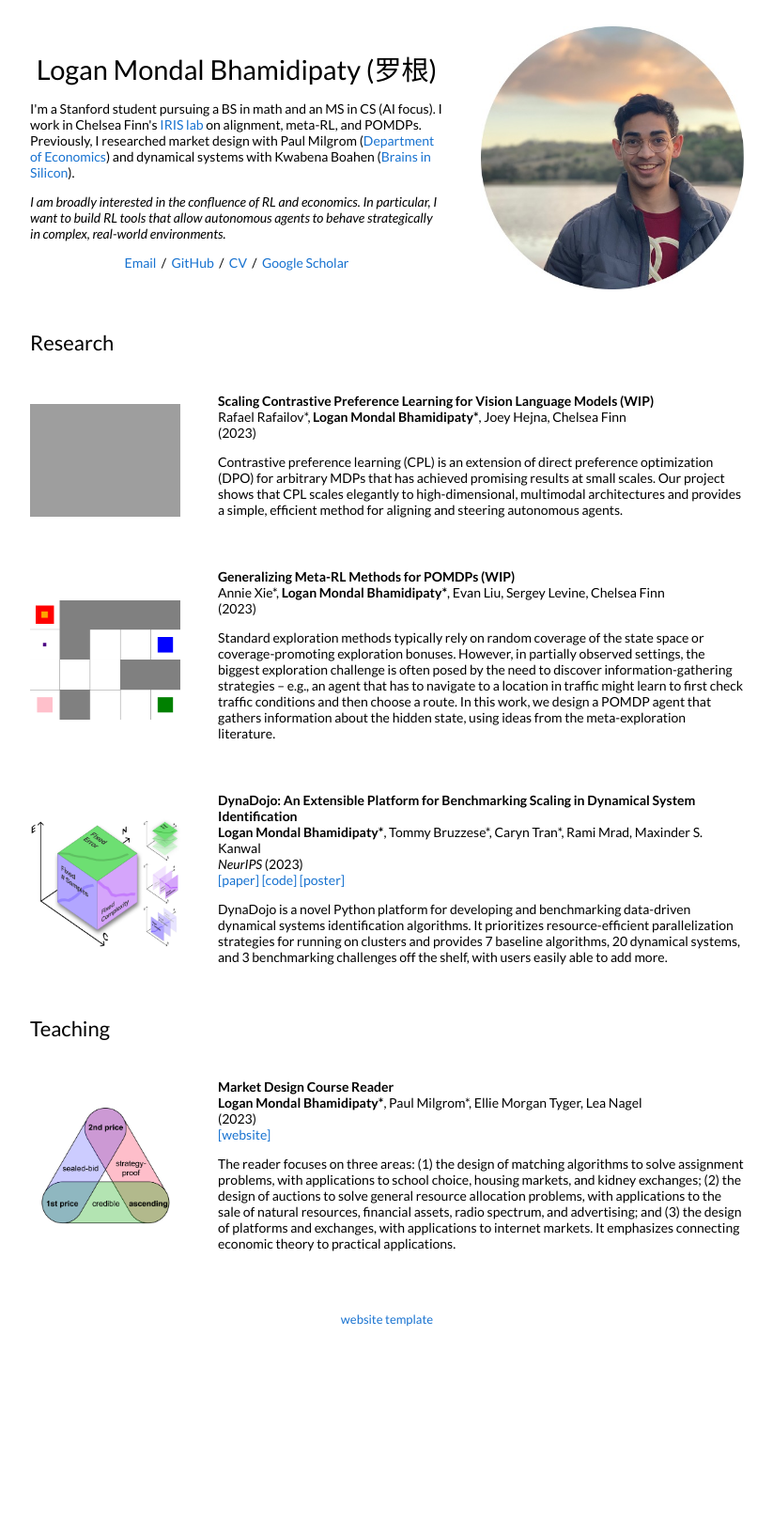
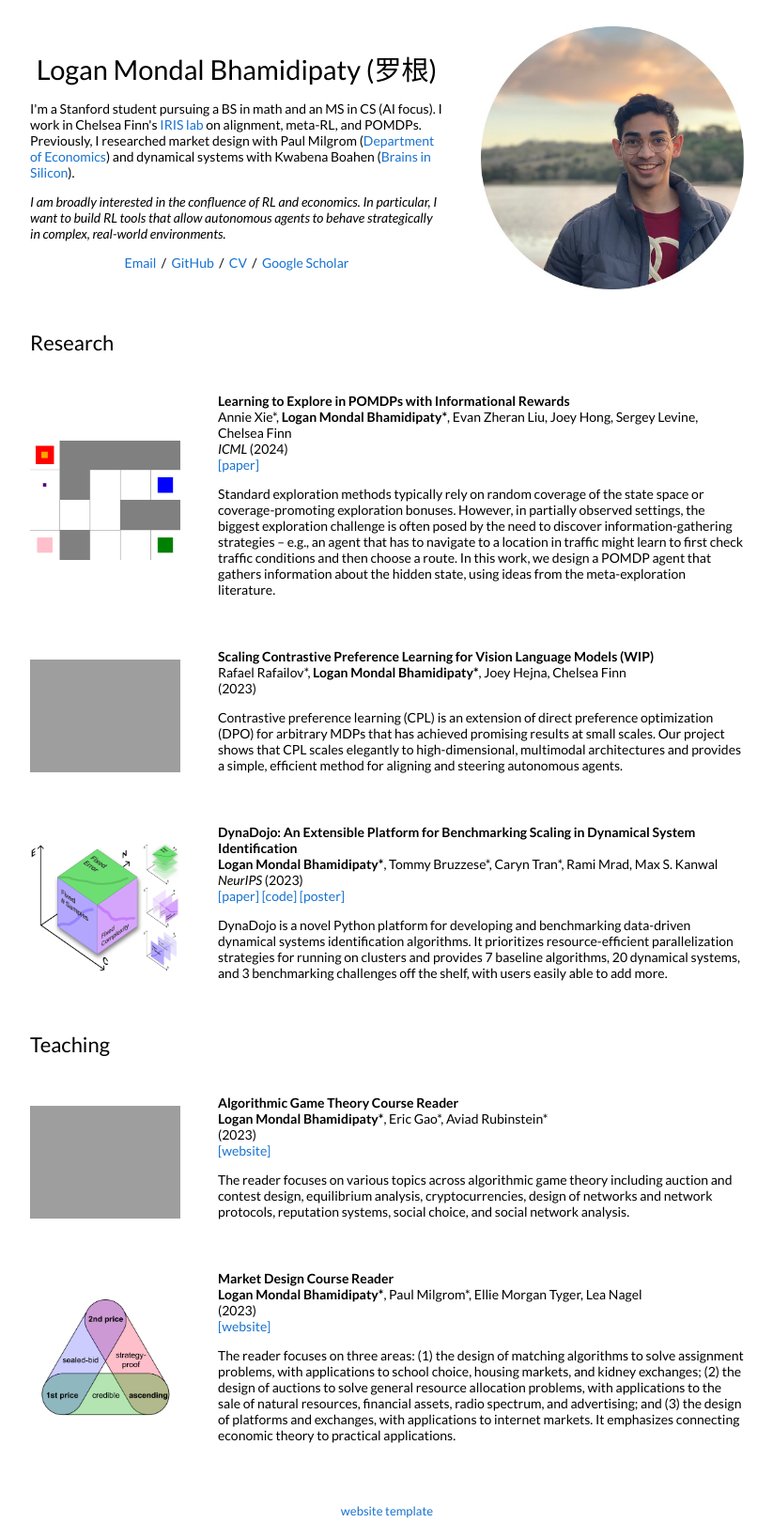
Before and after one commit to FlyingWorkshop/logan-mondal-bhamidipaty, a Jekyll site: the page built from _posts/2023-12-16-pomdp.md, in a window 1280 px wide. Shown: the whole page at 94% size, without its empty margins (228-1051 px from the left). Built offline with Jekyll 4.4.1, drawn with Linux system fonts in a browser that asks for light colours; our own code applies the rules of GitHub Pages for plain Markdown files; before the commit the page ends 1433 px from its top, so only the background shows below that.

Commit message:
minor updates

```diff
--- a/_posts/2023-12-16-pomdp.md
+++ b/_posts/2023-12-16-pomdp.md
@@ -1,8 +1,10 @@
 ---
-title:  Generalizing Meta-RL Methods for POMDPs (WIP)
-date:   2023-12-16 11:54:37 -0800
-authors: Annie Xie*, <strong>Logan Mondal Bhamidipaty*</strong>, Evan Liu, Sergey Levine, Chelsea Finn
+title:  Learning to Explore in POMDPs with Informational Rewards
+date:   2024-05-01 11:54:37 -0800
+authors: Annie Xie*, <strong>Logan Mondal Bhamidipaty*</strong>, Evan Zheran Liu, Joey Hong, Sergey Levine, Chelsea Finn
 category: research
+venue: ICML
+paper: https://openreview.net/pdf?id=oTD3WoQyFR
 image: /pomdp.gif
 ---
 Standard exploration methods typically rely on random coverage of the state space or coverage-promoting exploration bonuses. However, in partially observed settings, the biggest exploration challenge is often posed by the need to discover information-gathering strategies -- e.g., an agent that has to navigate to a location in traffic might learn to first check traffic conditions and then choose a route. In this work, we design a POMDP agent that gathers information about the hidden state, using ideas from the meta-exploration literature.
```
Also changed, not shown: _posts/2023-12-15-dynadojo.md (+1 -1 lines), _posts/2024-01-01-algorithmic-game-theory.md (added, +9 -0 lines).
